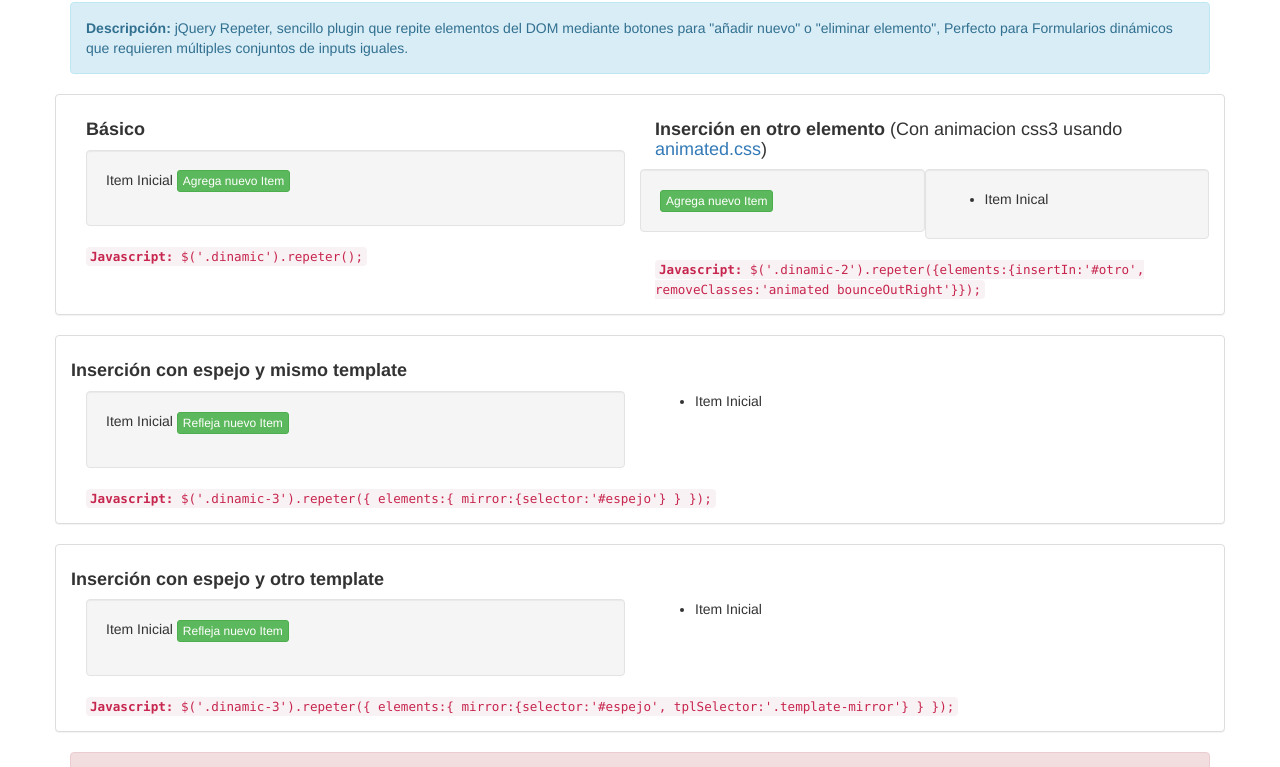
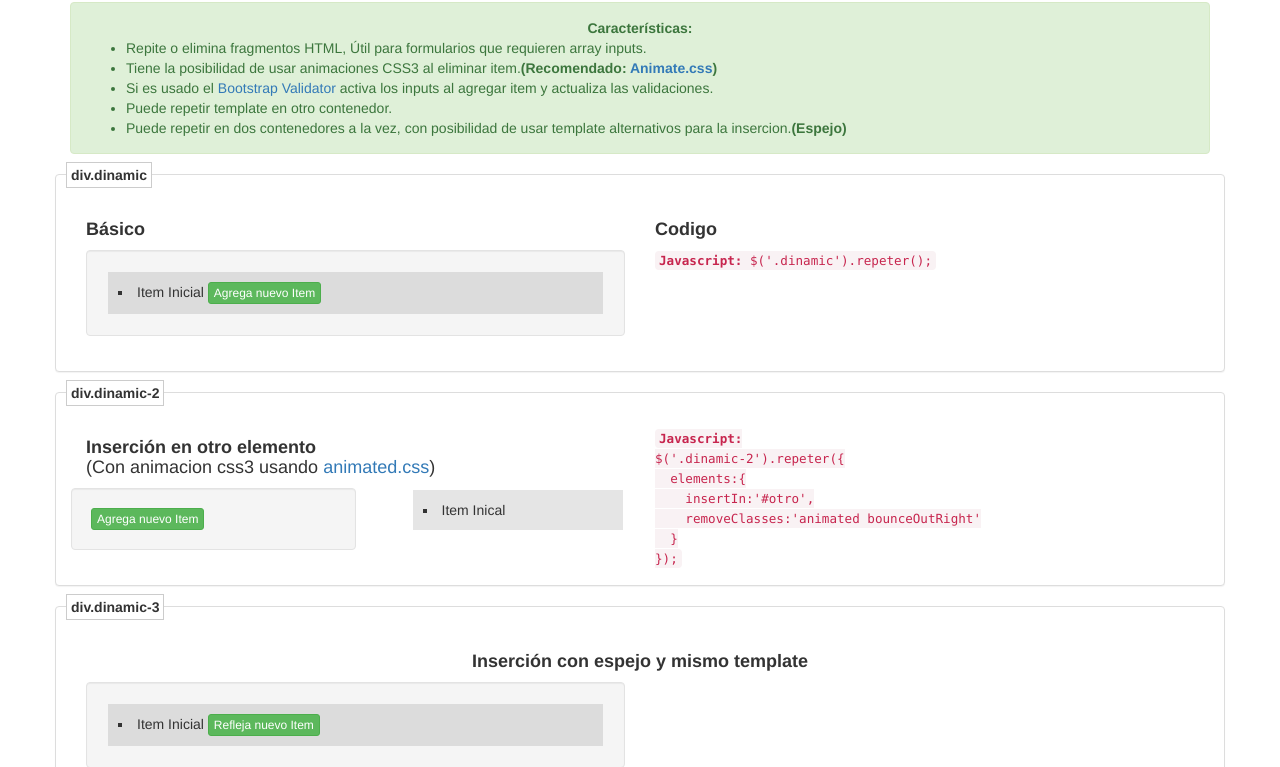
Before and after one commit to elib0/jquery.repeter, a website: page demo/index.html in a window 1280 px wide. Shown: the part 70-837 px from the top of the page. Drawn offline with nearby package versions, Linux system fonts and the light colour scheme; files that its build step writes are made by us from their sources.

Commit message:
-Ya no usa animaciones jquery. -Ahora actualiza el tmplItem, con posibilidad de usar la variable  ${"numElement"} dentro de los elementos. -Ahora cada instancia del Repeter tiene como propiedad un arreglo de los items(tmplItem)  agregados y su su template(Principal o del Espejo). -Varios arreglos en la pagina de demostración -Varias optimizaciones.

```diff
--- a/demo/index.html
+++ b/demo/index.html
@@ -3,74 +3,111 @@
 <head>
 	<meta charset="UTF-8">
 	<title>Jquery Repeter by Elib0</title>
-	<link rel="stylesheet" href="https://maxcdn.bootstrapcdn.com/bootstrap/3.3.6/css/bootstrap.min.css" integrity="sha384-1q8mTJOASx8j1Au+a5WDVnPi2lkFfwwEAa8hDDdjZlpLegxhjVME1fgjWPGmkzs7" crossorigin="anonymous">
+	<link rel="stylesheet" type="text/css" href="css/vendor/bootstrap.min.css">
 	<link rel="stylesheet" type="text/css" href="css/vendor/animate.min.css">
 	<style type="text/css" media="screen">
-		ul.basic{
-			list-style: none;
+		ul.repeter{
+			list-style-type: square;
+			list-style-position: inside;
+			overflow: hidden;
 		}
-		ul.basic li{
-			margin-bottom: 1em;
+		ul.repeter li{
+			margin: 2px;
+			padding: 10px;
+			background-color: rgba(0, 0, 0, 0.1);
 		}
-		.dinamic-2{
-			overflow: hidden;
+		.selector{
+			font-weight: bold;
+			background-color: #fff;
+			border: 1px solid #CCC;
+			display: inline;
+	        position: relative;
+		    bottom: 10px;
+		    left: 10px;
+		    padding: 4px;
 		}
 	</style>
 </head>
 <body>
 	<div class="container">
-		<h2 class="text-info">Jquery Repeter by:
+		<h2 class="text-info">Jquery Repeter v2 by:
 			<a href="http://twitter.com/elib0" target="_blank">ELIBO.</a>
-			<small><a href="https://github.com/elib0/jquery.repeteat" class="text-success"> <img src="http://holyfile.com/upload/program5824.png" alt="GitHub" width="40" height="40"> Ver código en Github</a></small>
+			<small><a href="https://github.com/elib0/jquery.repeter" class="text-success"> <img src="https://assets-cdn.github.com/images/modules/logos_page/GitHub-Mark.png" alt="GitHub" width="40" height="40">Ver código en Github</a></small>
 		</h2>
-		<div class="alert alert-info" role="alert">
-			<strong>Descripción:</strong> jQuery Repeter, sencillo plugin que repite elementos del DOM mediante botones para "añadir nuevo" o "eliminar elemento", Perfecto para Formularios dinámicos que requieren múltiples conjuntos de inputs iguales.
+		<div class="alert alert-success" role="alert">
+			<div class="text-center">
+				<strong>Características:</strong>
+			</div>
+			<ul>
+				<li>Repite o elimina fragmentos HTML, Útil para formularios que requieren array inputs.</li>
+				<li>Tiene la posibilidad de usar animaciones CSS3 al eliminar item.<strong>(Recomendado: <a href="https://daneden.github.io/animate.css/">Animate.css</a>)</strong></li>
+				<li>Si es usado el <a href="http://1000hz.github.io/bootstrap-validator/">Bootstrap Validator</a> activa los inputs al agregar item y actualiza las validaciones.</li>
+				<li>Puede repetir template en otro contenedor.</li>
+				<li>Puede repetir en dos contenedores a la vez, con posibilidad de usar template alternativos para la insercion.<strong>(Espejo)</strong></li>
+			</ul>
 		</div>
 		<div class="row">
-			<div class="panel panel-default">
+			<div class="panel panel-default dinamic">
+				<div class="selector">div.dinamic</div>
 				<div class="panel-body">
-					<div class="col-xs-12 col-sm-12 col-md-6 col-lg-6 dinamic">
+					<div class="col-xs-12 col-sm-12 col-md-6 col-lg-6">
 						<h4><strong>Básico</strong></h4>
-						<ul class="basic well">
+						<ul class="repeter well">
 							<li class="element">Item Inicial <button type="button" class="btn btn-success btn-xs add">Agrega nuevo Item</button></li>
 							<script class="template" type="text/x-jQuery-tmpl">
 								<li>Item ${numElement}<button type="button" class="btn btn-danger btn-xs remove">Eliminar</button></li>
 							</script>
 						</ul>
+					</div>
+					<div class="col-xs-12 col-sm-12 col-md-6 col-lg-6">
+						<h4><strong>Codigo</strong></h4>
 						<code>
 							<strong>Javascript:</strong>
 							$('.dinamic').repeter();
 						</code>
 					</div>
+				</div>
+			</div><!-- Ejemplo Basico -->
+			<div class="panel panel-default dinamic-2">
+				<div class="selector">div.dinamic-2</div>
+				<div class="panel-body">
 					<div class="col-xs-12 col-sm-12 col-md-6 col-lg-6">
-						<h4><strong>Inserción en otro elemento</strong> (Con animacion css3 usando <a href="https://daneden.github.io/animate.css/">animated.css</a>)</h4>
-						<div class="row dinamic-2">
+						<h4><strong>Inserción en otro elemento</strong> <br>(Con animacion css3 usando <a href="https://daneden.github.io/animate.css/">animated.css</a>)</h4>
+						<div class="row">
 							<div class="col-xs-12 col-sm-12 col-md-6 col-lg-6 well">
 								<button type="button" class="btn btn-success btn-xs add">Agrega nuevo Item</button>
 								<script class="template" type="text/x-jQuery-tmpl">
 									<li>Item ${numElement}<button type="button" class="btn btn-danger btn-xs remove">Eliminar</button></li>
 								</script>
 							</div>
-							<div class="col-xs-12 col-sm-12 col-md-6 col-lg-6 well">
-								<ul id="otro">
+							<div class="col-xs-12 col-sm-12 col-md-6 col-lg-6">
+								<ul id="otro" class="repeter">
 									<li class="element">Item Inical</li>
 								</ul>
 							</div>
 						</div>
+					</div>
+					<div class="col-xs-12 col-sm-12 col-md-6 col-lg-6">
 						<code>
-							<strong>Javascript:</strong>
-							$('.dinamic-2').repeter({elements:{insertIn:'#otro', removeClasses:'animated bounceOutRight'}});
+							<strong>Javascript:</strong><br>
+							$('.dinamic-2').repeter({<br>
+							&nbsp;&nbsp;elements:{<br>
+							&nbsp;&nbsp;&nbsp;&nbsp;insertIn:'#otro',<br>
+							&nbsp;&nbsp;&nbsp;&nbsp;removeClasses:'animated bounceOutRight'<br>
+							&nbsp;&nbsp;}<br>
+							});
 						</code>
 					</div>
 				</div>
-			</div>
+			</div><!-- Ejemplo en otro contenedor -->
 		</div>
 		<div class="row dinamic-3">
 			<div class="panel panel-default">
+				<div class="selector">div.dinamic-3</div>
 				<div class="panel-body">
-					<h4><strong>Inserción con espejo y mismo template</strong></h4>
+					<h4 class="text-center"><strong>Inserción con espejo y mismo template</strong></h4>
 					<div class="col-xs-6 col-sm-6 col-md-6 col-lg-6">
-						<ul class="basic well">
+						<ul class="repeter well">
 							<li class="element">Item Inicial <button type="button" class="btn btn-success btn-xs add">Refleja nuevo Item</button></li>
 							<script class="template" type="text/x-jQuery-tmpl">
 								<li>Item ${numElement}<button type="button" class="btn btn-danger btn-xs remove">Eliminar</button></li>
@@ -78,25 +115,28 @@
 						</ul>
 					</div>
 					<div class="col-xs-6 col-sm-6 col-md-6 col-lg-6">
-						<ul id="espejo-dinamic-3">
-							<li>Item Inicial</li>
-						</ul>
+						<ul id="espejo-dinamic-3"></ul>
 					</div>
 					<div class="col-xs-12 col-sm-12 col-md-12 col-lg-12">
 						<code>
-							<strong>Javascript:</strong>
-							$('.dinamic-3').repeter({ elements:{ mirror:{selector:'#espejo'} } });
+							<strong>Javascript:</strong><br>
+							$('.dinamic-3').repeter({<br>
+							&nbsp;&nbsp;elements:{<br>
+							&nbsp;&nbsp;&nbsp;&nbsp;mirror:{selector:'#espejo'}<br>
+							&nbsp;&nbsp;}<br>
+							});
 						</code>
 					</div>
 				</div>
 			</div>
-		</div>
+		</div><!-- Ejemplo con espejo y mismo template -->
 		<div class="row dinamic-4">
 			<div class="panel panel-default">
+				<div class="selector">div.dinamic-4</div>
 				<div class="panel-body">
-					<h4><strong>Inserción con espejo y otro template</strong></h4>
+					<h4 class="text-center"><strong>Inserción con espejo y otro template</strong></h4>
 					<div class="col-xs-6 col-sm-6 col-md-6 col-lg-6">
-						<ul class="basic well">
+						<ul class="repeter well">
 							<li class="element">Item Inicial <button type="button" class="btn btn-success btn-xs add">Refleja nuevo Item</button></li>
 							<script class="template" type="text/x-jQuery-tmpl">
 								<li>Item ${numElement}<button type="button" class="btn btn-danger btn-xs remove">Eliminar</button></li>
@@ -107,9 +147,7 @@
 						</ul>
 					</div>
 					<div class="col-xs-6 col-sm-6 col-md-6 col-lg-6">
-						<ul id="espejo-dinamic-4">
-							<li>Item Inicial</li>
-						</ul>
+						<ul id="espejo-dinamic-4"></ul>
 					</div>
 					<div class="col-xs-12 col-sm-12 col-md-12 col-lg-12">
 						<code>
@@ -119,7 +157,7 @@
 					</div>
 				</div>
 			</div>
-		</div>
+		</div><!-- Ejemplo con espejo y otro template -->
 		<div class="alert alert-danger" role="alert">
 			<strong>Muy pronto la documentación completa...</strong>
 		</div>
@@ -127,7 +165,7 @@
 			<strong>Requisitos:</strong>
 			<ul>
 				<li><a href="https://jquery.com">Jquery 2.X.X.</a></li>
-				<li><a href="https://github.com/BorisMoore/jquery-tmpl">jQuery Templates plugin vBeta1.0.0.<strong>(Opcional)</strong></a></li>
+				<li><a href="https://github.com/BorisMoore/jquery-tmpl">jQuery Templates plugin vBeta1.0.0.<strong>(Recomendado)</strong></a></li>
 			</ul>
 		</div>
 	</div>
@@ -138,15 +176,17 @@
 	<script src="jquery.repeter.js"></script>
 	<script>
 		$(function() {
-			$('.dinamic').repeter(); //Ejemplo Simple
+			$('.dinamic').repeter({elements:{removeClasses: 'animated bounceOutLeft'}}); //Ejemplo Simple
 			$('.dinamic-2').repeter({elements:{insertIn:'#otro', removeClasses: 'animated bounceOutRight'}}); //Ejemplo de insercion en otro lugar
 			$('.dinamic-3').repeter({
 				elements:{
+					removeClasses: 'animated zoomOutLeft',
 					mirror:{selector:'#espejo-dinamic-3'}
 				}
 			}); //Ejemplo con Espejo
 			$('.dinamic-4').repeter({
 				elements:{
+					removeClasses: 'animated flipOutX',
 					mirror:{selector:'#espejo-dinamic-4', tplSelector:'.template-mirror'}
 				}
 			}); //Ejemplo con Espejo en otro template
--- a/gulpfile.js
+++ b/gulpfile.js
@@ -7,11 +7,13 @@ var reload = browserSync.reload;
 gulp.task('move-dependencies', function() {
 	gulp.src(['bower_components/jquery/dist/*.min.js']).pipe(gulp.dest('demo/js/vendor'));
 	gulp.src(['bower_components/animate.css/*.min.css']).pipe(gulp.dest('demo/css/vendor'));
+	gulp.src(['bower_components/bootstrap/dist/css/*.min.css']).pipe(gulp.dest('demo/css/vendor'));
 });
 
 gulp.task('minify', function() {
 	gulp.src('src/*.js')
 	.pipe(minify({
+		noSource: true,
 		ext:{
 			min:'.min.js'
 		}
```
Also changed, not shown: dist/jquery.repeter.min.js, src/jquery.repeter.js. Lines whose indentation alone changed are shown as unchanged.
